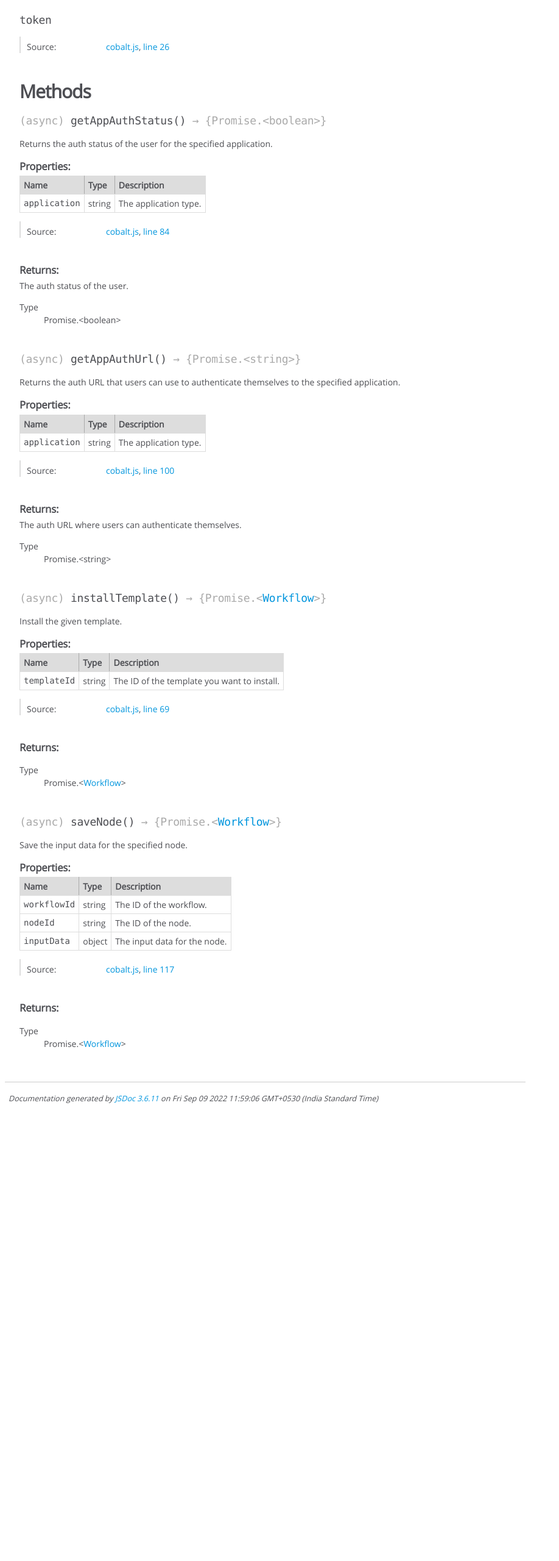
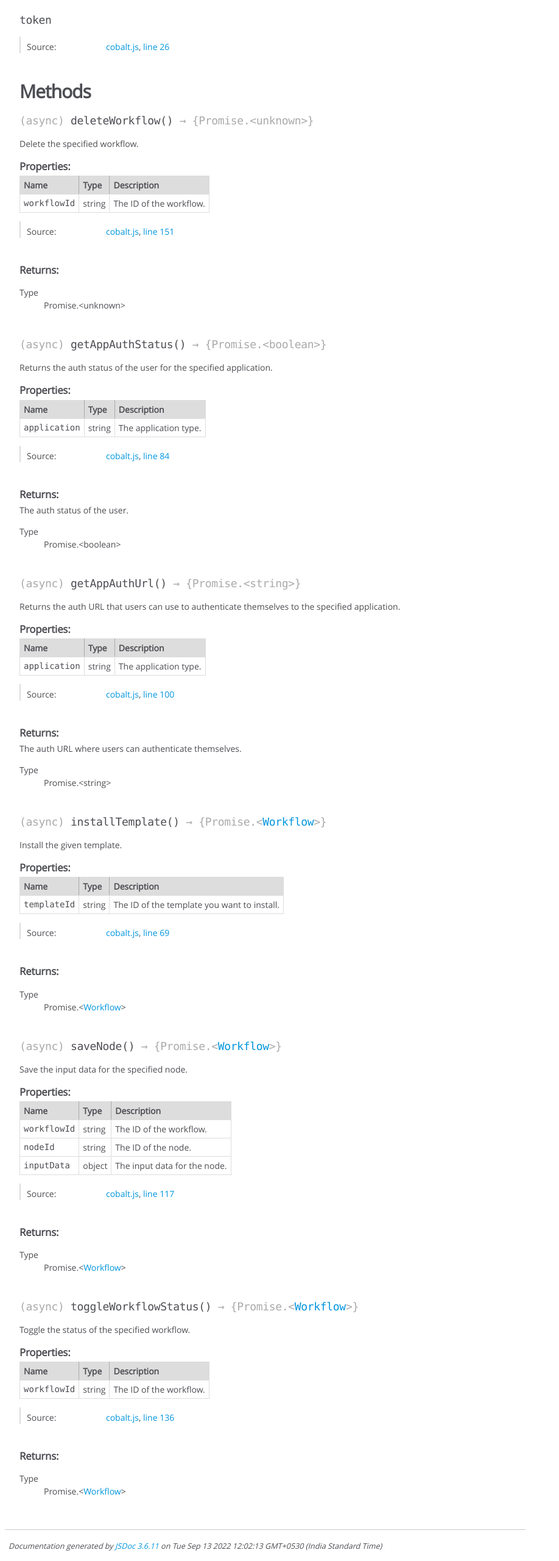
Before and after one commit to gocobalt/cobalt-js, a website: page docs/Cobalt.html in a window 1280 px wide. Shown: the part 910-3470 px from the top of the page at 61% size, without its empty margins (0-918 px from the left). Before the commit the page ends 2735 px from the top, so only its background shows below. Drawn offline with Linux system fonts and the light colour scheme.

Commit message:
docs: update
Signed-off-by: TRACTION <19631364+iamtraction@users.noreply.github.com>

```diff
--- a/docs/Cobalt.html
+++ b/docs/Cobalt.html
@@ -479,6 +479,164 @@
 
 
         <h3 class="subsection-title">Methods</h3>
+
+
+
+
+
+
+
+    <h4 class="name" id="deleteWorkflow"><span class="type-signature">(async) </span>deleteWorkflow<span class="signature">()</span><span class="type-signature"> &rarr; {Promise.&lt;unknown>}</span></h4>
+
+
+
+
+
+
+<div class="description">
+    Delete the specified workflow.
+</div>
+
+
+
+
+
+
+
+
+
+
+
+
+
+    <h5 class="subsection-title">Properties:</h5>
+
+
+
+<table class="props">
+    <thead>
+    <tr>
+
+        <th>Name</th>
+
+
+        <th>Type</th>
+
+
+
+
+
+        <th class="last">Description</th>
+    </tr>
+    </thead>
+
+    <tbody>
+
+
+        <tr>
+
+                <td class="name"><code>workflowId</code></td>
+
+
+            <td class="type">
+
+
+<span class="param-type">string</span>
+
+
+
+            </td>
+
+
+
+
+
+            <td class="description last">The ID of the workflow.</td>
+        </tr>
+
+
+    </tbody>
+</table>
+
+
+
+
+<dl class="details">
+
+
+
+
+
+
+
+
+
+
+
+
+
+
+
+
+
+
+
+
+
+
+
+
+
+
+    <dt class="tag-source">Source:</dt>
+    <dd class="tag-source"><ul class="dummy"><li>
+        <a href="cobalt.js.html">cobalt.js</a>, <a href="cobalt.js.html#line151">line 151</a>
+    </li></ul></dd>
+
+
+
+
+
+
+
+</dl>
+
+
+
+
+
+
+
+
+
+
+
+
+
+
+
+<h5>Returns:</h5>
+
+
+
+
+<dl>
+    <dt>
+        Type
+    </dt>
+    <dd>
+
+<span class="param-type">Promise.&lt;unknown></span>
+
+
+    </dd>
+</dl>
+
+
+
+
+
+
 
 
 
@@ -1173,6 +1331,164 @@ specified application.
 
 
 
+    <h4 class="name" id="toggleWorkflowStatus"><span class="type-signature">(async) </span>toggleWorkflowStatus<span class="signature">()</span><span class="type-signature"> &rarr; {Promise.&lt;<a href="global.html#Workflow">Workflow</a>>}</span></h4>
+
+
+
+
+
+
+<div class="description">
+    Toggle the status of the specified workflow.
+</div>
+
+
+
+
+
+
+
+
+
+
+
+
+
+    <h5 class="subsection-title">Properties:</h5>
+
+
+
+<table class="props">
+    <thead>
+    <tr>
+
+        <th>Name</th>
+
+
+        <th>Type</th>
+
+
+
+
+
+        <th class="last">Description</th>
+    </tr>
+    </thead>
+
+    <tbody>
+
+
+        <tr>
+
+                <td class="name"><code>workflowId</code></td>
+
+
+            <td class="type">
+
+
+<span class="param-type">string</span>
+
+
+
+            </td>
+
+
+
+
+
+            <td class="description last">The ID of the workflow.</td>
+        </tr>
+
+
+    </tbody>
+</table>
+
+
+
+
+<dl class="details">
+
+
+
+
+
+
+
+
+
+
+
+
+
+
+
+
+
+
+
+
+
+
+
+
+
+
+    <dt class="tag-source">Source:</dt>
+    <dd class="tag-source"><ul class="dummy"><li>
+        <a href="cobalt.js.html">cobalt.js</a>, <a href="cobalt.js.html#line136">line 136</a>
+    </li></ul></dd>
+
+
+
+
+
+
+
+</dl>
+
+
+
+
+
+
+
+
+
+
+
+
+
+
+
+<h5>Returns:</h5>
+
+
+
+
+<dl>
+    <dt>
+        Type
+    </dt>
+    <dd>
+
+<span class="param-type">Promise.&lt;<a href="global.html#Workflow">Workflow</a>></span>
+
+
+    </dd>
+</dl>
+
+
+
+
+
+
+
+
+
+
+
+
+
 </article>
 
 </section>
@@ -1189,7 +1505,7 @@ specified application.
 <br class="clear">
 
 <footer>
-    Documentation generated by <a href="https://github.com/jsdoc/jsdoc">JSDoc 3.6.11</a> on Fri Sep 09 2022 11:59:06 GMT+0530 (India Standard Time)
+    Documentation generated by <a href="https://github.com/jsdoc/jsdoc">JSDoc 3.6.11</a> on Tue Sep 13 2022 12:02:13 GMT+0530 (India Standard Time)
 </footer>
 
 <script> prettyPrint(); </script>
```
Also changed, not shown: docs/cobalt.js.html (+32 -1 lines), docs/global.html (+1 -1 lines), docs/index.html (+1 -1 lines).
